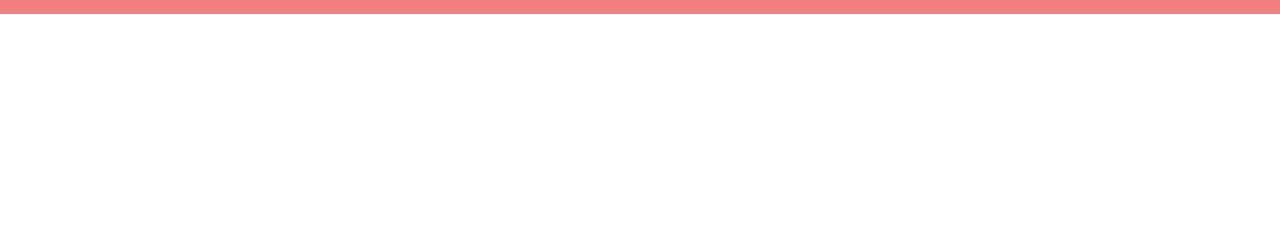
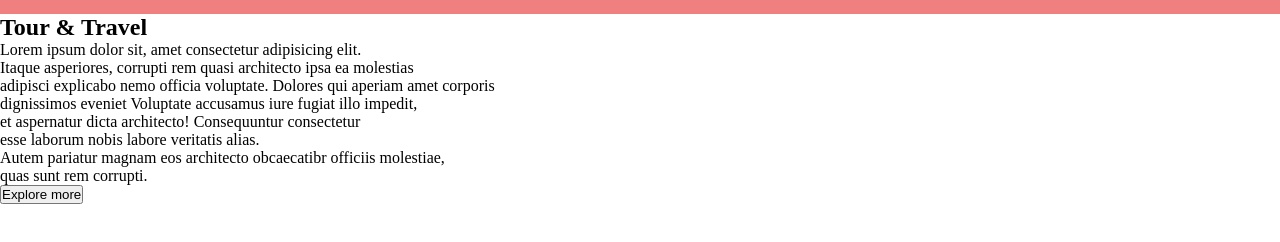
Before and after one commit to devshruti09/Frontend, a plain HTML site: page resnav.html in a window 1280 px wide. Shown: the part 66-308 px from the top of the page. Drawn offline with Linux system fonts and the light colour scheme.

Commit message:
html file

```diff
--- a/resnav.html
+++ b/resnav.html
@@ -22,5 +22,19 @@
             <li><a href="">Subscribe</a></li>
         </ul>
     </nav>
+    <main>
+        <section class="main">
+            <div class="image">
+                <div class="content">
+                    <h1><span>Tour</span> & <span>Travel</span></h1>
+                    <p>Lorem ipsum dolor sit, amet consectetur adipisicing elit. <br>Itaque asperiores, corrupti rem quasi architecto ipsa ea molestias<br> adipisci explicabo nemo officia voluptate. Dolores qui aperiam amet corporis <br>dignissimos eveniet <aspernatur class="br"></aspernatur>
+                    Voluptate accusamus iure fugiat illo impedit, <br>et aspernatur dicta architecto! Consequuntur consectetur <br>
+                    esse laborum nobis labore veritatis alias. <br> Autem pariatur magnam eos architecto obcaecatibr
+                    officiis molestiae,<br> quas sunt rem corrupti.</p>
+                </div>
+                <button class="btn">Explore more</button>
+            </div>
+        </section>
+    </main>
 </body>
 </html>
```
